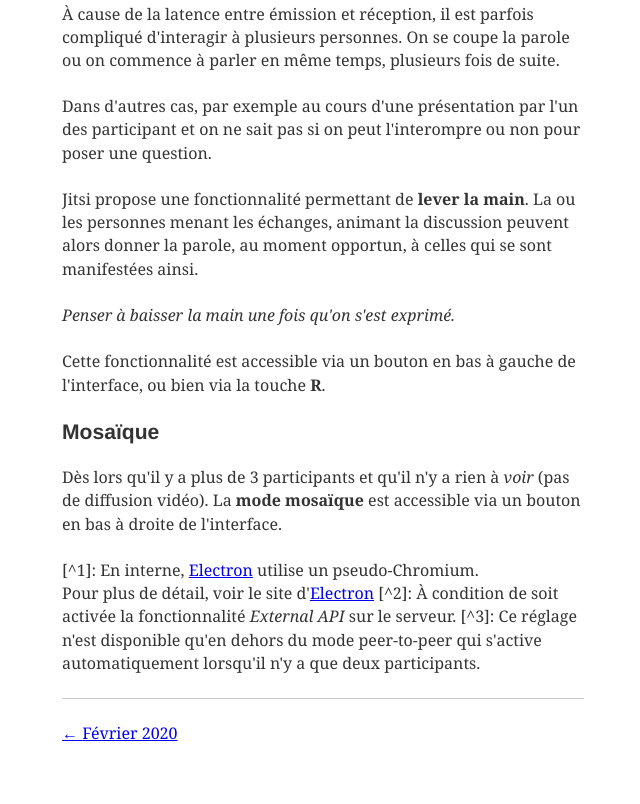
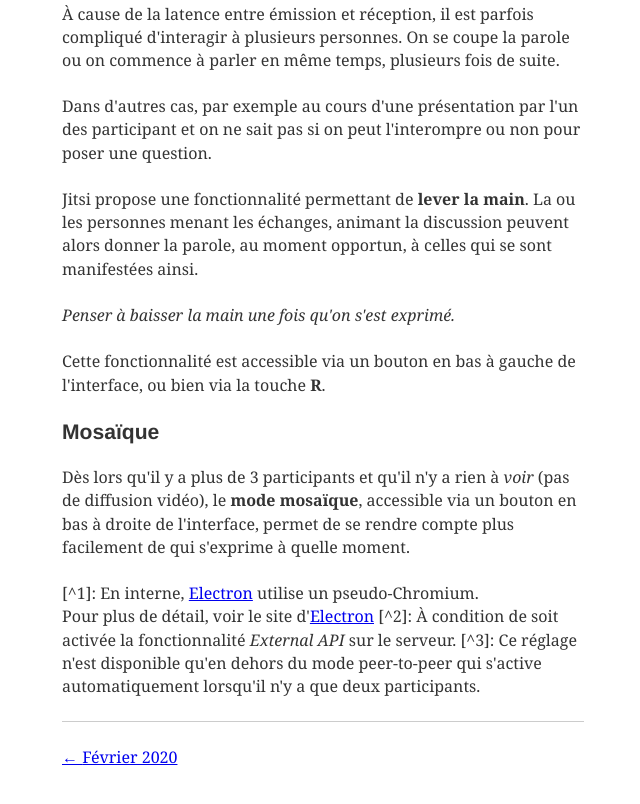
Before and after one commit to mabhub/veille, a Gatsby site: page /utiliser-jitsi in a window 1280 px wide. Shown: the part 1829-2633 px from the top of the page, without its empty margins (317-957 px from the left). Built offline with nearby package versions, Linux system fonts and the light colour scheme; Gatsby itself is replaced by a stand-in of ours; some packages are replaced by stand-ins of ours; what typography-theme-moraga would draw is missing.

Commit message:
Adjust Jitsi Mosaic text

```diff
--- a/src/pages/utiliser-jitsi.md
+++ b/src/pages/utiliser-jitsi.md
@@ -97,8 +97,9 @@ l'interface, ou bien via la touche **R**.
 ### Mosaïque
 
 Dès lors qu'il y a plus de 3 participants et qu'il n'y a rien à *voir* (pas de
-diffusion vidéo). La **mode mosaïque** est accessible via un bouton en bas à
-droite de l'interface.
+diffusion vidéo), le **mode mosaïque**, accessible via un bouton en bas à
+droite de l'interface, permet de se rendre compte plus facilement de qui
+s'exprime à quelle moment.
 
 [^1]: En interne, [Electron][] utilise un pseudo-Chromium.
       Pour plus de détail, voir le site d'[Electron][]
```
